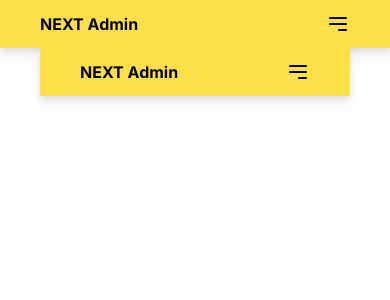
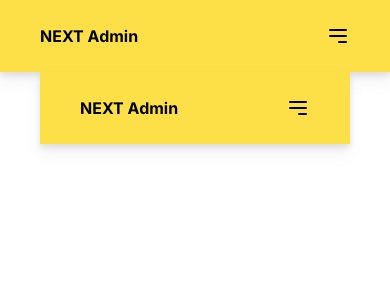
Before and after one commit to garfieldvans/Blog-post-nextjs, a Next.js app: page /pages/header in a window 390 px wide. Shown: the top 300 px of the page. Built offline with nearby package versions, Linux system fonts and the light colour scheme.

Commit message:
[style] header height for mobile

```diff
--- a/app/lib/actions/blogs.tsx
+++ b/app/lib/actions/blogs.tsx
@@ -10,7 +10,6 @@ export async function getPosts() {
       const userResponse = await fetch(`https://jsonplaceholder.typicode.com/users/${post.userId}`);
       const userData = await userResponse.json();
 
-       // Fetch all comments for each post
        const commentsResponse = await fetch(`https://jsonplaceholder.typicode.com/posts/${post.id}/comments`);
        const commentsData = await commentsResponse.json();
 
@@ -47,8 +46,6 @@ export async function getPosts() {
 }
 
 
-// "use server"
-
 export async function getUsers() {
   try {
     const response = await fetch("https://jsonplaceholder.typicode.com/users");
--- a/app/pages/header/page.tsx
+++ b/app/pages/header/page.tsx
@@ -15,7 +15,7 @@ const Header: React.FC = () => {
   };
 
   return (
-    <header className="sticky inset-x-0 inset-y-0 py-3 md:px-18 px-10 flex items-center bg-yellow-300 drop-shadow-lg Containers z-40">
+    <header className="sticky inset-x-0 inset-y-0 py-6 md:py-4 md:px-18 px-10 flex items-center bg-yellow-300 drop-shadow-lg Containers z-40">
       <div className=" mr-6 ">
         <h2 className="text-black text-md md:text-lg font-bold logo">NEXT Admin</h2>
       </div>
@@ -38,7 +38,6 @@ const Header: React.FC = () => {
         </Link>
       </div>
       <div className="sm:hidden ml-auto">
-        {/* Hamburger menu for mobile */}
         <button
           className="block text-black focus:outline-none"
           onClick={toggleMobileMenu}
@@ -69,7 +68,6 @@ const Header: React.FC = () => {
       </div>
       {isMobileMenuOpen && (
         <div className="sm:hidden absolute top-full inset-y-0 right-0 bg-yellow-300 flex flex-col w-4/12 h-screen ">
-          {/* responsive mobile */}
           <Link
             href="/pages/blogs"
             className={`py-2 px-5 ${
--- a/app/pages/users/page.tsx
+++ b/app/pages/users/page.tsx
@@ -6,7 +6,6 @@ import { FaPencilAlt, FaPlus } from "react-icons/fa";
 import { GoPlus } from "react-icons/go";
 import { IoClose, IoTrash } from "react-icons/io5";
 
-// Buat komponen modal terpisah
 const Modal: React.FC<{ title: string; onClose: () => void; formData: any; onChange: (e: React.ChangeEvent<HTMLInputElement>) => void }> = ({
   title,
   onClose,
@@ -179,7 +178,6 @@ const Users = () => {
 
   const handleCloseModal = () => {
     setShowModal(false);
-    // Reset formData saat menutup modal
     setFormData({
       name: "",
       username: "",
```
